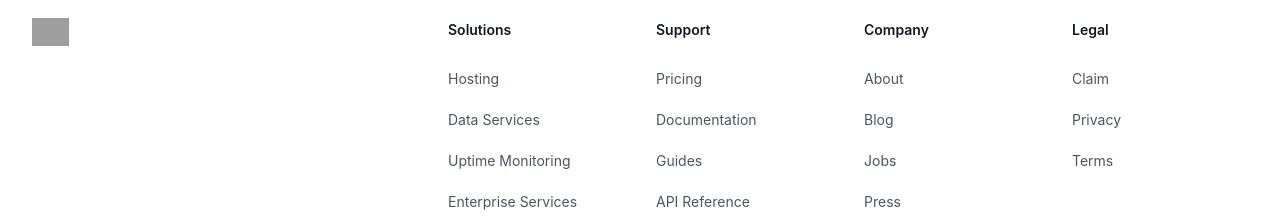
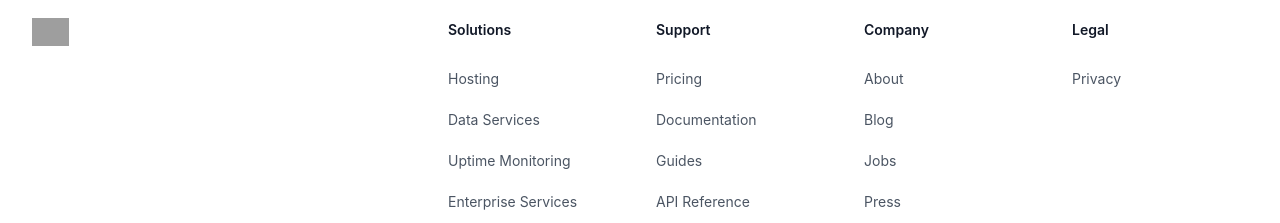
Before and after one commit to blinkfeed-ai/website, a Next.js app: page / in a window 1280 px wide. Shown: the part 9304-9527 px from the top of the page. Built offline with nearby package versions, Linux system fonts and the light colour scheme; grey boxes are pictures that could not be loaded.

Commit message:
add privacy to main oage

```diff
--- a/src/app/page.tsx
+++ b/src/app/page.tsx
@@ -333,9 +333,7 @@ const footerNavigation = {
     { name: "Partners", href: "#" },
   ],
   legal: [
-    { name: "Claim", href: "#" },
-    { name: "Privacy", href: "#" },
-    { name: "Terms", href: "#" },
+    { name: "Privacy", href: "privacy" },
   ],
 };
 
```
